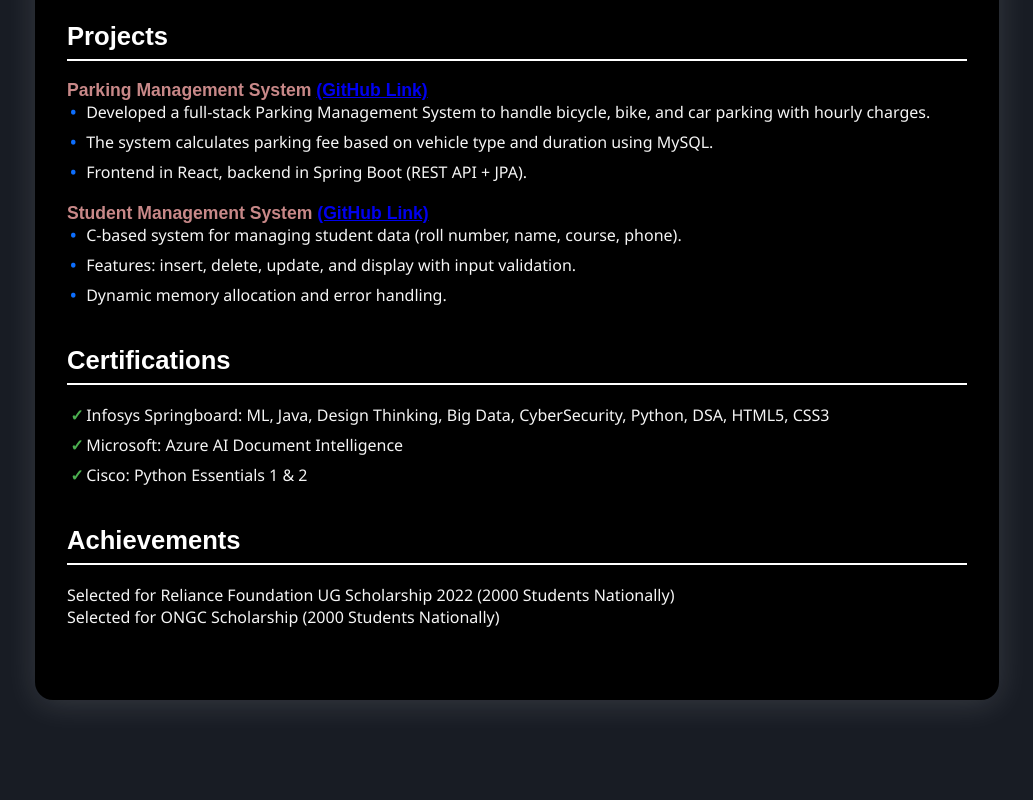
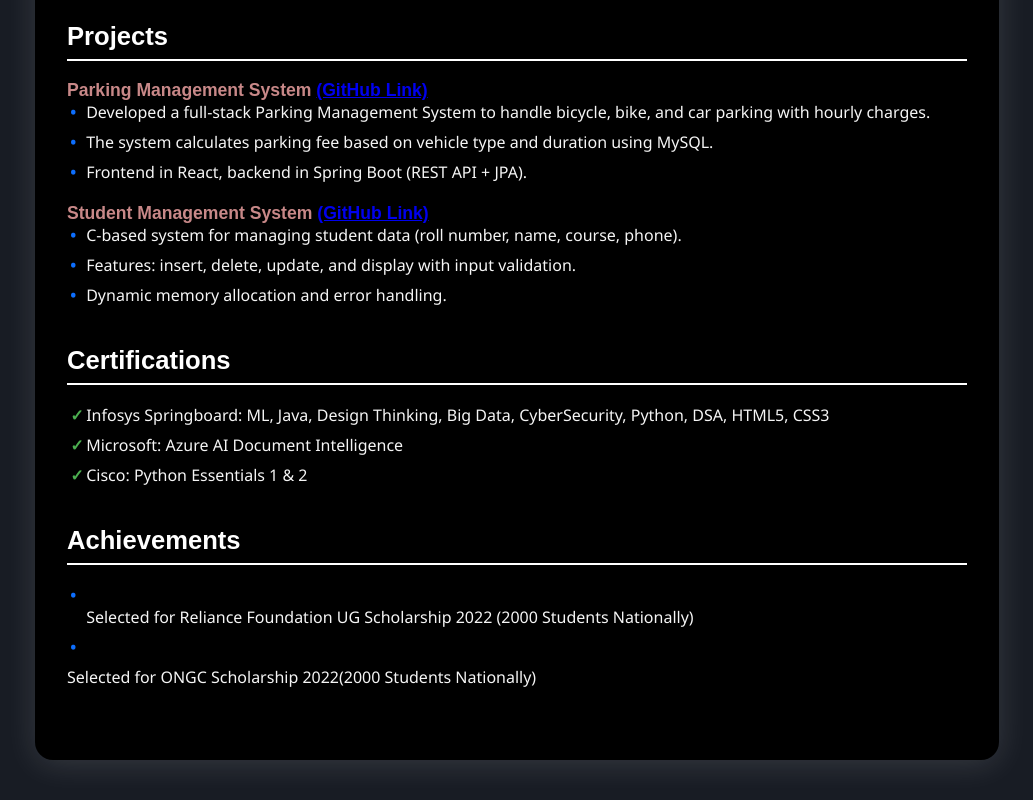
Before and after one commit to SathyanarayanaAitla/portfolio, a plain HTML site: page resume.html in a window 1280 px wide. Shown: the part 707-1507 px from the top of the page, without its empty margins (123-1156 px from the left). Before the commit the page ends 1447 px from the top, so only its background shows below. Drawn offline with Linux system fonts and the light colour scheme.

Commit message:
Achievements

```diff
--- a/resume.html
+++ b/resume.html
@@ -86,8 +86,8 @@
     </section>
     <section class="section">
       <h2 class="section-title">Achievements</h2>
-      <div class="achievement-item">Selected for Reliance Foundation UG Scholarship 2022 (2000 Students Nationally)</div>
-      <div class="achievement-item">Selected for ONGC Scholarship (2000 Students Nationally)</div>
+      <div class="bullet-point"><div class="achievement-item">Selected for Reliance Foundation UG Scholarship 2022 (2000 Students Nationally)</div></div>
+      <div class="bullet-point"></div><div class="achievement-item">Selected for ONGC Scholarship 2022(2000 Students Nationally)</div></div>
     </section>
   </div>
 </body>
```
